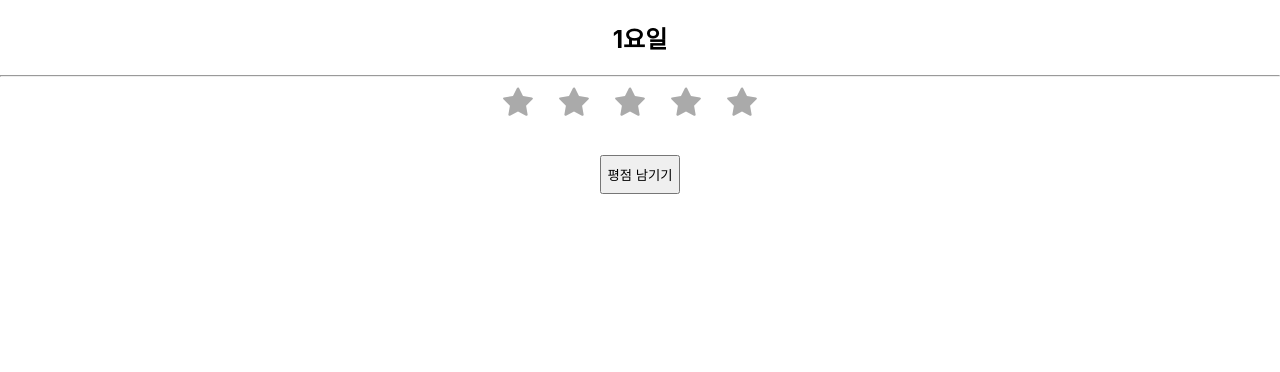
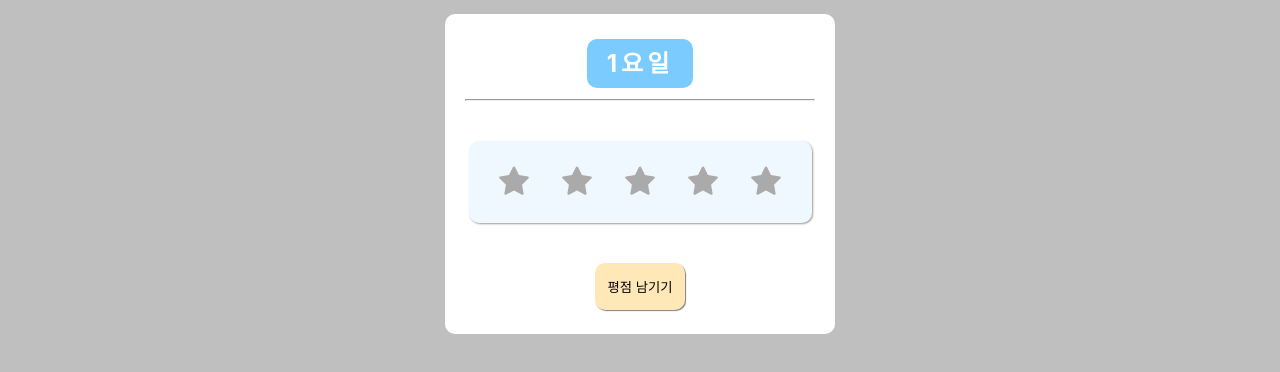
Before and after one commit to crown0205/prac_react_week1, a React (Create React App) app: page /review/1 in a window 1280 px wide. Shown: the top 372 px of the page. Built offline with nearby package versions, Linux system fonts and the light colour scheme.

Commit message:
css style 꾸미기

```diff
--- a/src/App.css
+++ b/src/App.css
@@ -1,3 +1,7 @@
+body {
+  background: rgb(191, 191, 191);
+}
+
 .App {
   text-align: center;
 }
--- a/src/App.js
+++ b/src/App.js
@@ -1,19 +1,50 @@
 import "./App.css";
 import { Route } from "react-router-dom";
+import styled from "styled-components";
 import Main from "./Main"
 import Review from "./Review";
 
 function App() {
   return (
     <div className="App">
+      <WrapStyle>
       <Route path="/" exact>
         <Main />
       </Route>
       <Route path="/review/:day" exact >
         <Review />
       </Route>
+      </WrapStyle>
     </div>
   );
 }
 
+const WrapStyle = styled.div`
+  background-color: white;
+  max-width: 350px;
+  min-height: 300px;
+  max-height: 640px;
+  margin: 14px auto 0;
+  padding: 10px 20px;
+  border-radius: 10px;
+  overflow-y: auto;
+  overflow-x: hidden;
+
+  /* Main */
+  h1 {
+    margin-bottom: 10px;
+  }
+  hr {
+    margin-bottom: 20px;
+  }
+
+  /* Review */
+  span {
+    background: #7bcbff;
+    color: #fff;
+    padding: 10px 20px;
+    border-radius: 10px;
+    letter-spacing: 4px;
+  }
+`
 export default App;
--- a/src/Main.js
+++ b/src/Main.js
@@ -1,5 +1,6 @@
 import React from "react";
 import { AiFillCaretRight, AiFillStar } from "react-icons/ai";
+import styled from "styled-components";
 import { useHistory } from "react-router-dom";
 // import styled from "styled-components";
 
@@ -24,12 +25,7 @@ const Main = props => {
   });
 
   return (
-    // <ListStyle>
-    <div
-      style={{
-        margin: "20px auto",
-        //  background:"#aaa"
-      }}>
+    <div>
       <h1>내 일주일은?</h1>
       <hr />
       {random_num.map((day, index) => {
@@ -39,34 +35,30 @@ const Main = props => {
         // console.log("index : ", index);
 
         return (
-          <div
+          <ItemStyle
             key={`days_${index}`} // 순번을 key값으로 넣어줌.
-            style={{
-              width: "80%",
-              margin: "auto",
-              display: "flex",
-              justifyContent: "space-between",
-              alignItems: "center",
-            }}
+            style={
+              {
+                // width: "100%",
+                // margin: "auto",
+                // display: "flex",
+                // justifyContent: "space-between",
+                // alignItems: "center",
+              }
+            }
           >
-            <p
-              style={{
-                fontSize: "20px",
-                fontWeight: "bold",
-                letterSpacing: "2px",
-              }}
-            >
-              {day.day}요일
-            </p>
+            <p style={{}}>{day.day}요일</p>
 
             {Array.from({ length: 5 }, (item, star_index) => {
-              console.log("별 : ",star_index)
-              console.log("랜덤숫자 : ",day.num)
+              console.log("별 : ", star_index);
+              console.log("랜덤숫자 : ", day.num);
               return (
                 <AiFillStar
                   key={star_index}
-                  style={{ fontSize: "34px",
-                  color: day.num < star_index ? "#aaa" :  "#f2b600"}}
+                  style={{
+                    fontSize: "34px",
+                    color: day.num < star_index ? "#aaa" : "#f2b600",
+                  }}
                 />
               );
             })}
@@ -77,23 +69,33 @@ const Main = props => {
                 history.push("/review/" + day.day);
               }}
             />
-          </div>
+          </ItemStyle>
         );
       })}
     </div>
-    // </ListStyle>
   );
 };
 
 // 랜덤 기능 구현...
 // 평점 남기기 구현
 
+const ItemStyle = styled.div`
+  display: flex;
+  flex-direction: row;
+  justify-content: space-between;
+  align-items: center;
+  padding: 6px 14px;
+  margin: 8px auto;
+  width: 90%;
+  background-color: aliceblue;
+  border-radius: 10px;
+  box-shadow: 1px 1px 2px #eee;
+
+  p {
+    font-size: 20px;
+    font-weight: 500;
+    letter-spacing: 2px;
+  }
+`;
+
 export default Main;
-
-// const ListStyle = styled.div`
-//   display: flex;
-//   flex-direction: row;
-//   justify-content: center;
-//   align-items: center;
-//   background-color: gray;
-// `
--- a/src/Review.js
+++ b/src/Review.js
@@ -1,6 +1,7 @@
 import React from "react";
 import { useParams, useHistory } from "react-router-dom";
 import { AiFillStar } from "react-icons/ai";
+import styled from "styled-components";
 
 const Review = props => {
   const history = useHistory();
@@ -13,23 +14,34 @@ const Review = props => {
 
   return (
     <div>
-      <h2>{url_value.day}요일</h2>
+      <h2><span>{url_value.day}요일</span></h2>
       <hr />
-      <div>
+      <ItemStyle>
         {Array.from({ length: 5 }, (item, index) => {
           // console.log("from_index : ",index)
           return (
             <AiFillStar
               key={index}
-              style={{ fontSize: "36px", marginRight: "20px", color: star_num < index + 1 ? "#aaa" : "#f2b600" }}
-              onClick={()=>{
-                setStar_num(index + 1)
-              }}/>
+              style={{
+                fontSize: "36px",
+                color: star_num < index + 1 ? "#aaa" : "#f2b600",
+              }}
+              onClick={() => {
+                setStar_num(index + 1);
+              }}
+            />
           );
         })}
-      </div>
+      </ItemStyle>
       <button
-        style={{ padding: "8px 5px", marginTop: "30px" }}
+        style={{
+          padding: "14px 12px",
+          background: "#ffe8b7",
+          outline: "none",
+          border: "none",
+          borderRadius: "10px",
+          boxShadow: "1px 1px 1px gray",
+        }}
         onClick={() => {
           history.push("/");
         }}
@@ -40,4 +52,18 @@ const Review = props => {
   );
 };
 
+const ItemStyle = styled.div`
+  display: flex;
+  flex-direction: row;
+  justify-content: space-around;
+  align-items: center;
+  padding: 6px 14px;
+  margin: 40px auto 40px;
+  width: 90%;
+  height: 70px;
+  background-color: aliceblue;
+  border-radius: 10px;
+  box-shadow: 1px 1px 2px #9d9d9d;
+`;
+
 export default Review;
```
